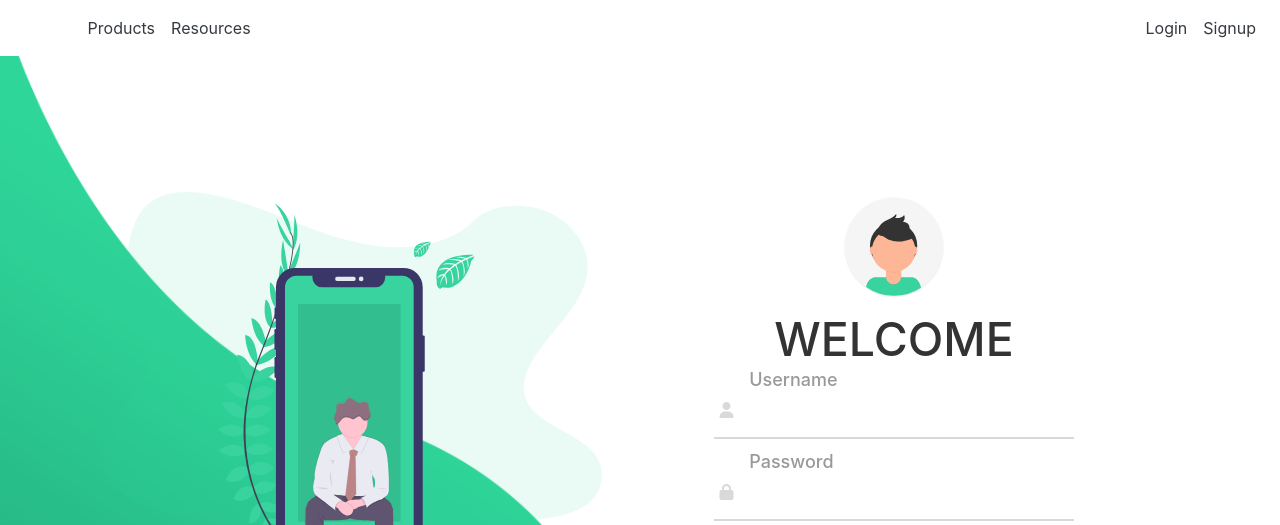
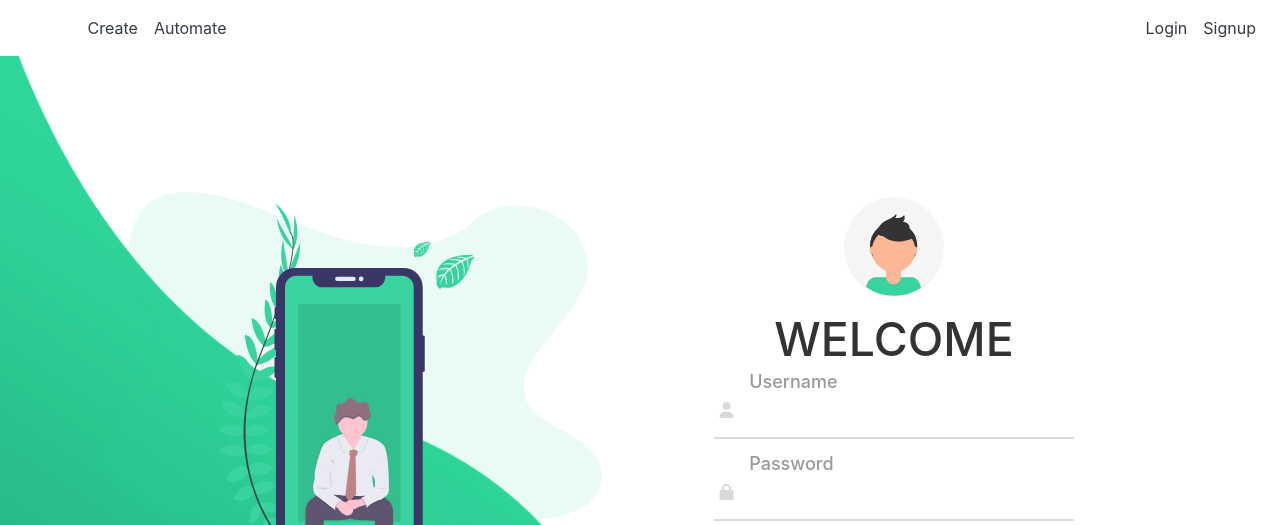
Before and after one commit to Spaghetti-coders/Frontend, a React (Create React App) app: page / in a window 1280 px wide. Shown: the top 525 px of the page. Built offline with nearby package versions, Linux system fonts and the light colour scheme.

Commit message:
Something

```diff
--- a/src/Auth/Login.jsx
+++ b/src/Auth/Login.jsx
@@ -73,7 +73,7 @@ class Login extends Component {
                   <i class="fas fa-user"></i>
                 </div>
                 <div class="div">
-                  <h5 className="label">Username</h5>
+                  <h5 style={{ top: "-5px" }}>Username</h5>
                   <input
                     type="text"
                     class="input"
@@ -89,7 +89,7 @@ class Login extends Component {
                 </div>
 
                 <div class="div">
-                  <h5 className="label">Password</h5>
+                  <h5 style={{ top: "-5px" }}>Password</h5>
                   <input
                     class="input"
                     name="password"
--- a/src/Layout/Header.jsx
+++ b/src/Layout/Header.jsx
@@ -45,13 +45,13 @@ class Header extends Component {
             <ul className="navbar-nav mr-auto">
               <li className="nav-item  ">
                 <a className="nav-link  login_btn text-dark" href="# ">
-                  Products
+                  Create
                 </a>
               </li>
 
               <li className="nav-item  ">
                 <a className="nav-link  login_btn text-dark" href="# ">
-                  Resources
+                  Automate
                 </a>
               </li>
             </ul>
```
Also changed, not shown: src/Dahsboard/Recommend.jsx (added).
